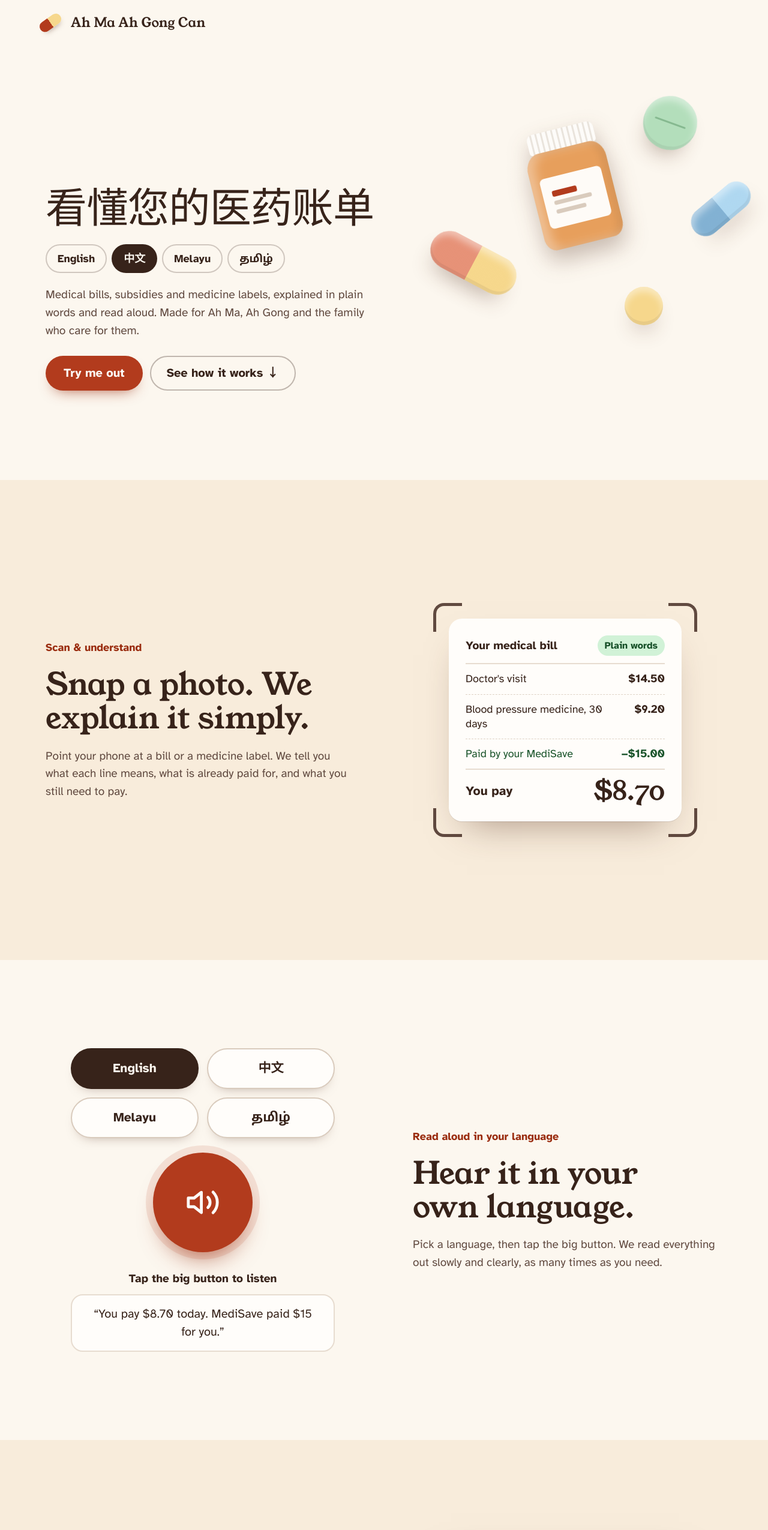
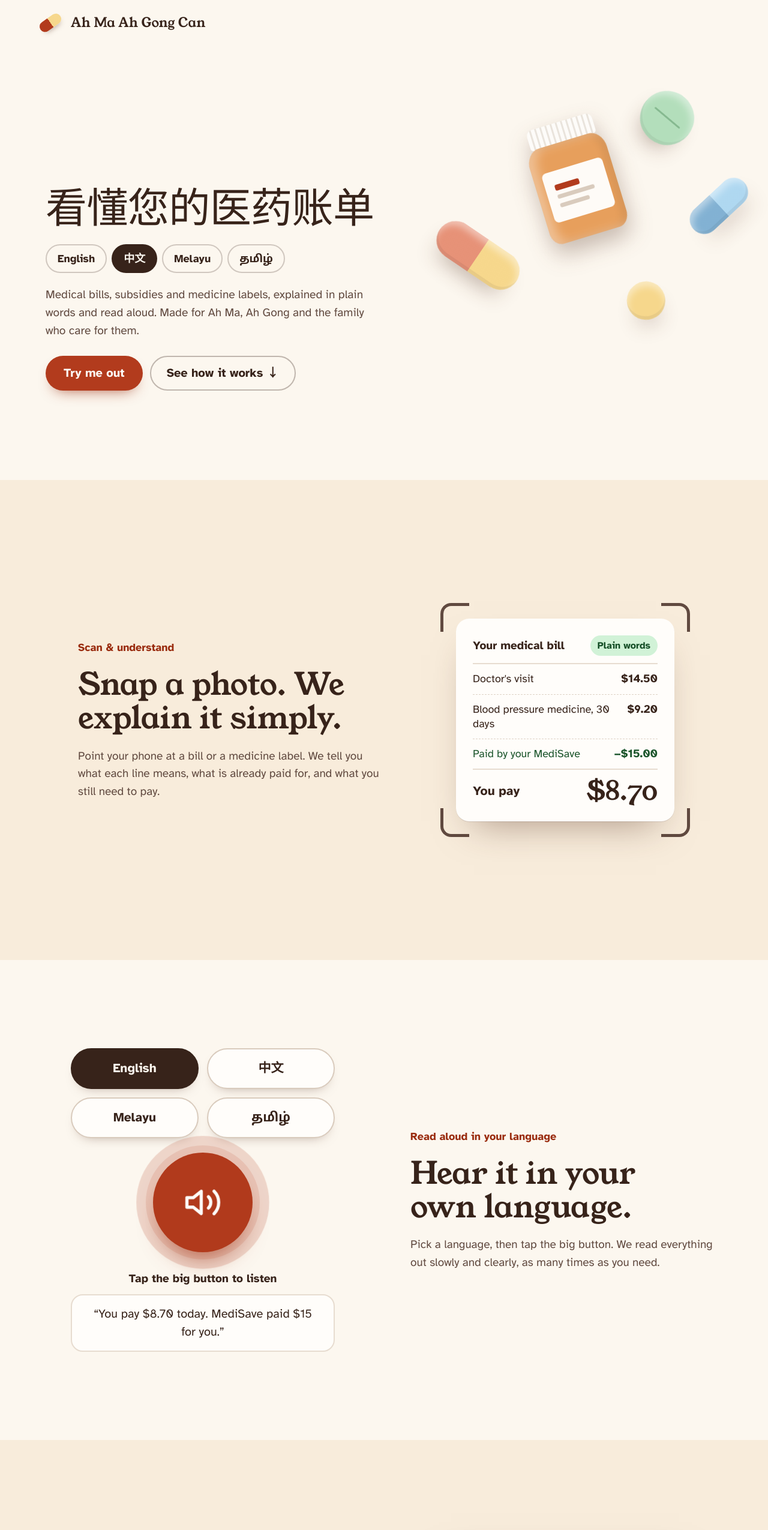
Before and after one commit to zacharyzai/wad2-proj, a Vue app: page /welcome in a window 1280 px wide. Shown: the top 2550 px of the page at 60% size. Built offline with nearby package versions, Linux system fonts and the light colour scheme.

Commit message:
feat(landing): centred sections, floating hero pills, pulsing listen button; fix(guide): glow and bubble glide smoothly between pages

```diff
--- a/src/components/guide/GuideDialog.vue
+++ b/src/components/guide/GuideDialog.vue
@@ -62,6 +62,9 @@ function end(kind) {
 // ---- where the glow and the bubble go (tap and look steps) ----
 const hole = ref(null) // { top, left, width, height } around the target, or null while it isn't on screen
 const bubble = ref({ top: 0, left: 0, side: 'below', arrow: 0 })
+// The glow and bubble appear in place first, then glide between buttons (so they never fly in from the corner).
+const ringReady = ref(false)
+watch(hole, (h) => h && !ringReady.value && requestAnimationFrame(() => (ringReady.value = true)))
 let frame = 0
 let lastFound = 0
 let scrolled = false // each step scrolls its button into view once, as soon as it exists (the page may still be loading)
@@ -144,7 +147,7 @@ async function enterStep() {
   cancelAnimationFrame(frame)
   lockPage(isCard.value)
   if (!isCard.value) {
-    hole.value = null
+    // Keep the last glow and bubble where they are until the next button appears, so they glide there instead of blinking.
     lastFound = performance.now()
     scrolled = false
     await nextTick()
@@ -158,6 +161,8 @@ watch(
   () => [guide.open, guide.step],
   ([open], [wasOpen] = []) => {
     if (open && !wasOpen) {
+      hole.value = null // a fresh start: nothing glides in from where the guide last was
+      ringReady.value = false
       returnFocus = document.activeElement
       document.addEventListener('click', onTapTarget, true)
       document.addEventListener('keydown', onKey)
@@ -174,8 +179,8 @@ watch(locale, stopVoice) // the step re-renders in the new language; old speech
 
 // The four dimmed panels around the glow (they block taps), and the glow itself.
 const dims = computed(() => {
-  const h = hole.value
-  if (!h) return [{ top: 0, left: 0, width: '100%', height: '100%' }]
+  // Always four panels (no swap to one full-screen sheet), so their size changes animate smoothly.
+  const h = hole.value ?? { top: innerHeight / 2, left: innerWidth / 2, width: 0, height: 0 }
   const px = (n) => `${Math.max(0, n)}px`
   return [
     { top: 0, left: 0, width: '100%', height: px(h.top) },
@@ -239,8 +244,8 @@ onBeforeUnmount(() => {
   <!-- Pointing steps: dim everything but the target, glow around it, a speech bubble beside it -->
   <div v-else-if="guide.open" class="coach" :class="`lang-${locale}`" data-testid="guide-coach">
     <div v-for="(d, i) in dims" :key="i" class="dim" :style="d" aria-hidden="true" @pointerdown="nudge"></div>
-    <div v-if="hole" class="ring" :class="{ tap: step.kind === 'tap' }" :style="ringStyle" aria-hidden="true"></div>
-    <div ref="panel" class="bubble" :class="[`side-${bubble.side}`, { centred: !hole }]" :style="bubbleStyle" role="dialog" aria-modal="false" aria-labelledby="guide-title" aria-describedby="guide-text" data-testid="guide">
+    <div v-if="hole" class="ring" :class="{ tap: step.kind === 'tap', ready: ringReady }" :style="ringStyle" aria-hidden="true"></div>
+    <div ref="panel" class="bubble" :class="[`side-${bubble.side}`, { centred: !hole, ready: ringReady }]" :style="bubbleStyle" role="dialog" aria-modal="false" aria-labelledby="guide-title" aria-describedby="guide-text" data-testid="guide">
       <span v-if="hole" class="arrow" :style="bubble.side === 'right' ? { top: `${bubble.arrow}px` } : { left: `${bubble.arrow}px` }" aria-hidden="true"></span>
       <div :key="step.id" class="bubble-in">
         <div class="top">
@@ -297,9 +302,11 @@ p { margin: 0; font-size: 18px; line-height: 1.55; text-wrap: pretty; }
 .coach { position: fixed; inset: 0; z-index: 50; pointer-events: none; }
 .dim { position: fixed; background: rgba(20, 18, 16, 0.62); pointer-events: auto; animation: fade 220ms ease-out both; transition: top 420ms var(--ease-out), left 420ms var(--ease-out), width 420ms var(--ease-out), height 420ms var(--ease-out); }
 /* The glow: follows the button, and pulses on "tap" steps so it's clear what to press. */
-.ring { position: fixed; top: 0; left: 0; border-radius: 18px; box-shadow: 0 0 0 3px var(--color-accent), 0 0 24px 4px rgba(0, 184, 169, 0.55); transition: transform 420ms var(--ease-out), width 420ms var(--ease-out), height 420ms var(--ease-out); }
+.ring { position: fixed; top: 0; left: 0; border-radius: 18px; box-shadow: 0 0 0 3px var(--color-accent), 0 0 24px 4px rgba(0, 184, 169, 0.55); animation: fade 240ms ease-out both; }
+.ring.ready { transition: transform 460ms var(--ease-out), width 460ms var(--ease-out), height 460ms var(--ease-out); }
 .ring.tap::after { content: ''; position: absolute; inset: -3px; border-radius: inherit; border: 3px solid var(--color-accent); animation: pulse 1.6s ease-out infinite; }
-.bubble { position: fixed; top: 0; left: 0; width: min(360px, calc(100vw - 24px)); padding: 18px 18px 16px; border-radius: 22px; background: var(--color-card); color: var(--color-text); box-shadow: 0 18px 48px rgba(0, 0, 0, 0.3); pointer-events: auto; transition: transform 420ms var(--ease-out); }
+.bubble { position: fixed; top: 0; left: 0; width: min(360px, calc(100vw - 24px)); padding: 18px 18px 16px; border-radius: 22px; background: var(--color-card); color: var(--color-text); box-shadow: 0 18px 48px rgba(0, 0, 0, 0.3); pointer-events: auto; }
+.bubble.ready { transition: transform 460ms var(--ease-out); }
 .bubble.centred { top: 50%; left: 50%; transform: translate(-50%, -50%); }
 .bubble-in { display: flex; flex-direction: column; gap: 10px; animation: pop 320ms var(--ease-spring) both; }
 .bubble h2 { font-size: var(--t24, 24px); }
--- a/src/router/index.js
+++ b/src/router/index.js
@@ -3,6 +3,7 @@ import { nextTick } from 'vue'
 import { createRouter, createWebHistory } from 'vue-router'
 import { authStore, restore } from '../stores/auth'
 import { readToken } from '../api/client'
+import { guide } from '../stores/guide'
 
 const routes = [
   { path: '/', name: 'home', component: () => import('../views/HomeView.vue') },
@@ -64,7 +65,8 @@ router.beforeEach(async (to) => {
 // beforeResolve runs once the next page's code has loaded, so the transition only waits for the DOM swap. Styles: motion.css.
 let finishTransition = null
 router.beforeResolve((to, from) => {
-  if (!from.name || to.path === from.path || !document.startViewTransition || matchMedia('(prefers-reduced-motion: reduce)').matches) return
+  // Skipped while the Beginner's guide is open: the guide moves its own glow and bubble between pages.
+  if (!from.name || to.path === from.path || guide.open || !document.startViewTransition || matchMedia('(prefers-reduced-motion: reduce)').matches) return
   return new Promise((resolve) => {
     const transition = document.startViewTransition(() => new Promise((done) => ((finishTransition = done), resolve())))
     // Skipped transitions (window resized, tab hidden) still swap the page; they only reject these promises.
--- a/src/styles/views/LandingPage.css
+++ b/src/styles/views/LandingPage.css
@@ -31,10 +31,10 @@
 /* Sections: one screen tall, copy beside the demo; .flip puts the demo on the left on wide screens. */
 .sec { position: relative; min-height: 100svh; display: flex; align-items: center; padding: clamp(56px, 9vh, 112px) var(--l-gutter); }
 .sand { background: var(--l-sand); }
-.row { width: 100%; max-width: 1200px; margin: 0 auto; display: flex; flex-wrap: wrap; align-items: center; gap: clamp(36px, 5vw, 96px); }
+.row { width: 100%; max-width: 1200px; margin: 0 auto; display: flex; flex-wrap: wrap; align-items: center; justify-content: center; gap: clamp(36px, 5vw, 96px); }
 .row.flip { flex-direction: row-reverse; }
 .copy { flex: 1 1 320px; max-width: 540px; display: flex; flex-direction: column; gap: 20px; }
-.demo { flex: 1 1 320px; display: flex; justify-content: center; }
+.demo { flex: 1 1 320px; max-width: 540px; display: flex; justify-content: center; } /* same cap as .copy, so each section sits centred */
 .demo.col { flex-direction: column; align-items: center; gap: 24px; }
 .kicker { font-size: 18px; font-weight: 700; color: var(--l-accent-text); }
 .title2 { margin: 0; font-size: clamp(34px, 4vw, 56px); line-height: 1.1; text-wrap: balance; }
@@ -88,9 +88,18 @@
 .c2 { left: 86%; top: 34%; width: clamp(70px, 9vw, 140px); aspect-ratio: 2.4; transform: rotate(-40deg); }
 .t1 { left: 72%; top: 2%; width: clamp(50px, 7vw, 112px); aspect-ratio: 1; --c: oklch(0.86 0.065 150); --score: oklch(0.74 0.08 150); transform: rotate(20deg); }
 .t2 { left: 66%; top: 64%; width: clamp(40px, 5vw, 84px); aspect-ratio: 1; --c: oklch(0.89 0.1 88); }
+/* Idle float: each piece drifts and sways on its own timing. Uses translate/rotate, which add on top of the scroll engine's transform. */
+.hero-art .fly { animation: drift var(--d, 6s) ease-in-out var(--delay, 0s) infinite alternate; }
+.bottle { --d: 7s; --dx: 4px; --dy: -12px; --dr: -3deg; }
+.c1 { --d: 5.5s; --delay: -1s; --dx: 10px; --dy: -16px; --dr: 8deg; }
+.c2 { --d: 6s; --delay: -3s; --dx: -8px; --dy: -12px; --dr: -7deg; }
+.t1 { --d: 6.5s; --delay: -2s; --dx: -6px; --dy: -10px; --dr: 24deg; }
+.t2 { --d: 4.8s; --delay: -0.5s; --dx: 6px; --dy: -14px; --dr: -14deg; }
+@keyframes drift { to { translate: var(--dx) var(--dy); rotate: var(--dr); } }
 
 /* 02 Scan: a camera frame; the fine-print bill falls in and becomes the plain-words card. */
 .frame { position: relative; width: 100%; max-width: 440px; padding: 26px; }
+#scan .demo { flex: 0 1 440px; } /* the column is as wide as the card, so the copy + card pair sits centred */
 .corner { position: absolute; width: 48px; height: 48px; border: 0 solid var(--l-muted); }
 .corner.tl { top: 0; left: 0; border-top-width: 5px; border-left-width: 5px; border-top-left-radius: 18px; }
 .corner.tr { top: 0; right: 0; border-top-width: 5px; border-right-width: 5px; border-top-right-radius: 18px; }
@@ -119,6 +128,15 @@
 .speaker { position: relative; width: clamp(136px, 13vw, 168px); aspect-ratio: 1; padding: 0; border: none; border-radius: 50%; background: transparent; }
 .speaker-face { position: absolute; inset: 0; border-radius: 50%; display: flex; align-items: center; justify-content: center; background: var(--l-accent); color: var(--l-on-accent); box-shadow: 0 0 0 12px oklch(0.52 0.16 35 / 0.12), 0 24px 40px -18px oklch(0.45 0.15 35 / 0.7); transition: box-shadow 0.3s, background-color 0.25s; }
 .speaker:hover .speaker-face { background: var(--l-accent-hover); }
+/* The big listen button breathes and sends out rings, so it reads as "press me"; faster while it is speaking. */
+.speaker-face { z-index: 0; }
+.speaker-face::before, .speaker-face::after { content: ''; position: absolute; inset: 0; z-index: -1; border-radius: 50%; background: var(--l-accent); animation: ring 2.6s ease-out infinite; }
+.speaker-face::after { animation-delay: 1.3s; }
+.speaker-face .icon { animation: breathe 2.6s ease-in-out infinite; }
+.speaker.speaking .speaker-face::before, .speaker.speaking .speaker-face::after { animation-duration: 1.3s; }
+.speaker.speaking .speaker-face::after { animation-delay: 0.65s; }
+@keyframes ring { from { transform: scale(1); opacity: 0.45; } to { transform: scale(1.55); opacity: 0; } }
+@keyframes breathe { 50% { scale: 1.1; } }
 .speaker.speaking .speaker-face { box-shadow: 0 0 0 12px oklch(0.52 0.16 35 / 0.28), 0 24px 40px -18px oklch(0.45 0.15 35 / 0.7); }
 .tablet.big { --c: oklch(0.89 0.1 88); --score: oklch(0.8 0.12 80); }
 .tablet.big > span { left: 18%; right: 18%; height: 5px; margin-top: -2.5px; }
@@ -175,4 +193,6 @@
 /* Reduced motion: only the colour changes stay; the scroll engine already renders everything landed. */
 @media (prefers-reduced-motion: reduce) {
   .head { transform: none; }
+  .hero-art .fly, .speaker-face::before, .speaker-face::after, .speaker-face .icon { animation: none; }
+  .speaker-face::before, .speaker-face::after { opacity: 0; }
 }
```
